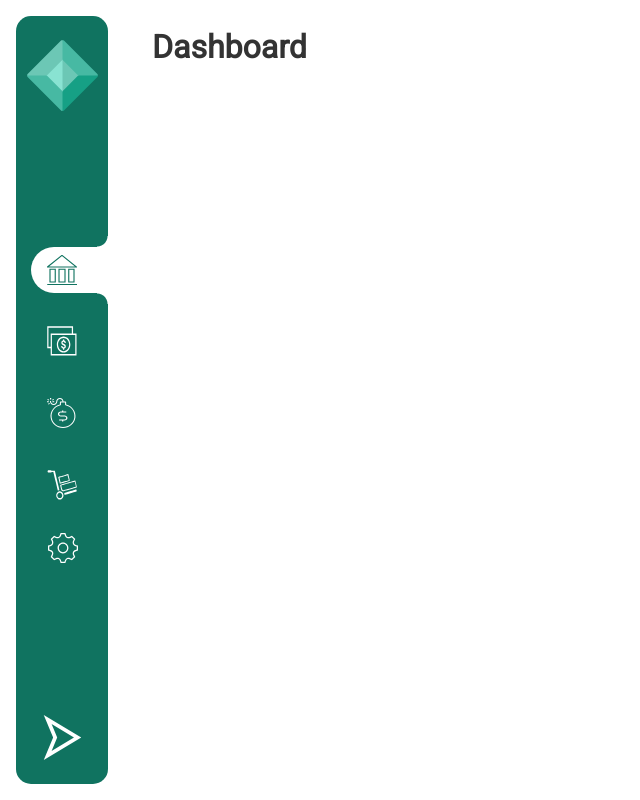
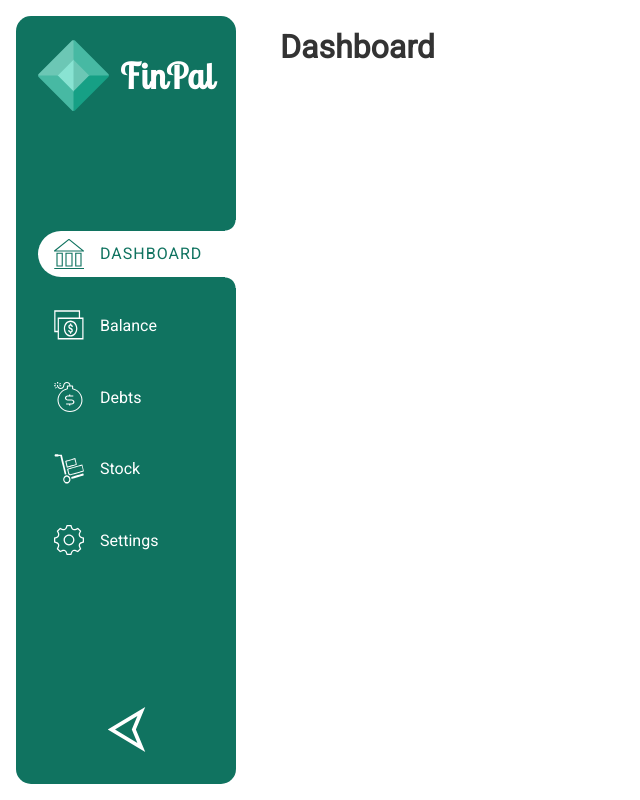
Before and after one commit to olivercastroteran/finpal, a React (Create React App) app: page / in a window 1280 px wide. Both pictures are taken after a click on the element 62 px from the left and 737 px from the top of the page. Shown: the whole page, without its empty margins (0-640 px from the left). Built offline with nearby package versions, Linux system fonts and the light colour scheme.

Commit message:
toggle sidebar functionality implemented

```diff
--- a/src/App.scss
+++ b/src/App.scss
@@ -14,6 +14,11 @@
   .sidebar {
     width: 92px;
     padding: 1.5rem 0;
+    transition: all 0.3s;
+  }
+
+  .sidebar.open {
+    width: 220px;
   }
 
   .content {
--- a/src/components/sidebar/Sidebar.js
+++ b/src/components/sidebar/Sidebar.js
@@ -1,16 +1,22 @@
 import './Sidebar.scss';
+import { Link } from 'react-router-dom';
+import { useSelector, useDispatch } from 'react-redux';
 import { FinPalImgLight, FinPalImgDark } from '../../assets/images';
 import { SettingsIcon, ArrowIcon } from '../../assets/icons';
-import { Link } from 'react-router-dom';
 import { links } from './components/data/data';
 import SidebarLink from './components/sidebarLinks/SidebarLink';
+import { toggleSidebar } from '../../store/actions/settingsActions';
 
 const Sidebar = () => {
+  const isSidebarOpen = useSelector((state) => state.settings.isSidebarOpen);
+  const dispatch = useDispatch();
+
   return (
-    <nav className="sidebar">
+    <nav className={isSidebarOpen ? 'sidebar open' : 'sidebar'}>
       <div className="sidebar__logo">
         <Link to="/">
           <FinPalImgLight />
+          {isSidebarOpen && <h1>FinPal</h1>}
         </Link>
       </div>
 
@@ -18,13 +24,16 @@ const Sidebar = () => {
         {links.map((link) => (
           <SidebarLink key={link.id} {...link} />
         ))}
-        <div className="settings--btn">
-          <SettingsIcon />
-        </div>
+        <li>
+          <div className="sidebar-link btn">
+            <SettingsIcon />
+            {isSidebarOpen && <p>Settings</p>}
+          </div>
+        </li>
       </ul>
 
-      <div className="sidebar__btn">
-        <ArrowIcon />
+      <div className="sidebar__btn" onClick={() => dispatch(toggleSidebar())}>
+        <ArrowIcon className={isSidebarOpen ? 'arrow open' : 'arrow'} />
       </div>
     </nav>
   );
--- a/src/components/sidebar/Sidebar.scss
+++ b/src/components/sidebar/Sidebar.scss
@@ -1,3 +1,5 @@
+@import url('https://fonts.googleapis.com/css2?family=Lobster+Two&display=swap');
+
 .sidebar {
   color: #fff;
   background-color: #107360;
@@ -15,12 +17,28 @@
     display: flex;
     justify-content: center;
     align-items: center;
+    transition: all 0.3s;
+
+    a {
+      text-decoration: none;
+      display: flex;
+      align-items: center;
+
+      h1 {
+        color: #fff;
+        margin-left: 0.7rem;
+        font-family: 'Lobster Two', cursive;
+        font-size: 2.2rem;
+        letter-spacing: 1px;
+      }
+    }
   }
 
   &__menu {
     list-style: none;
     width: 70%;
     margin-left: 30%;
+    transition: all 0.3s;
 
     & > li,
     .settings--btn {
@@ -40,9 +58,34 @@
     }
   }
 
+  &.open {
+    .sidebar__menu {
+      list-style: none;
+      width: 75%;
+      margin-left: 25%;
+    }
+  }
+
   &__btn {
+    width: 90%;
+    margin: 0 auto;
     display: flex;
     align-items: center;
     justify-content: center;
+    padding: 0.5rem;
+    border-radius: 15px;
+    transition: all 0.3s;
+
+    &:hover {
+      background-color: rgba($color: #fff, $alpha: 0.2);
+    }
+
+    .arrow {
+      transition: all 0.3s;
+    }
+
+    .arrow.open {
+      transform: rotate(-180deg);
+    }
   }
 }
--- a/src/components/sidebar/components/sidebarLinks/SidebarLink.js
+++ b/src/components/sidebar/components/sidebarLinks/SidebarLink.js
@@ -1,7 +1,10 @@
+import { useSelector } from 'react-redux';
 import { NavLink } from 'react-router-dom';
 import './SidebarLink.scss';
 
 const SidebarLink = ({ id, url, text, icon }) => {
+  const isSidebarOpen = useSelector((state) => state.settings.isSidebarOpen);
+
   return (
     <li>
       <NavLink
@@ -12,7 +15,7 @@ const SidebarLink = ({ id, url, text, icon }) => {
         }
       >
         <div className="sidebar-link__icon">{icon}</div>
-        {/* <p className="sidebar-link__text">{text}</p> */}
+        {isSidebarOpen && <p className="sidebar-link__text">{text}</p>}
       </NavLink>
     </li>
   );
--- a/src/components/sidebar/components/sidebarLinks/SidebarLink.scss
+++ b/src/components/sidebar/components/sidebarLinks/SidebarLink.scss
@@ -1,4 +1,5 @@
 .sidebar-link {
+  text-decoration: none;
   position: relative;
   margin-left: -20%;
   padding: 0.5rem 0 0.5rem 1rem;
@@ -6,10 +7,40 @@
   border-bottom-left-radius: 30px;
   display: flex;
   align-items: center;
-  justify-content: space-between;
+
+  &:hover {
+    background-color: rgba($color: #fff, $alpha: 0.2);
+  }
+
+  &.btn {
+    transition: all 0.3s;
+    border-radius: 30px;
+    width: 100%;
+
+    &:hover {
+      transform: scale(1.05);
+      box-shadow: 1px 2px 3px rgba($color: #000, $alpha: 0.1);
+    }
+
+    &:active {
+      transform: scale(1);
+      box-shadow: 1px 1px 2px rgba($color: #000, $alpha: 0.05);
+    }
+  }
+
+  p {
+    color: #fff;
+    margin-left: 1rem;
+  }
 
   &.active {
     background-color: #fff;
+
+    p {
+      color: #107360;
+      text-transform: uppercase;
+      letter-spacing: 1px;
+    }
 
     &:after,
     &:before {
--- a/src/index.js
+++ b/src/index.js
@@ -1,12 +1,22 @@
 import React from 'react';
 import ReactDOM from 'react-dom';
 import './index.scss';
+import { createStore } from 'redux';
+import { Provider } from 'react-redux';
+import rootReducer from './store/reducers/rootReducer';
 import App from './App';
 import reportWebVitals from './reportWebVitals';
 
+const store = createStore(
+  rootReducer,
+  window.__REDUX_DEVTOOLS_EXTENSION__ && window.__REDUX_DEVTOOLS_EXTENSION__()
+);
+
 ReactDOM.render(
   <React.StrictMode>
-    <App />
+    <Provider store={store}>
+      <App />
+    </Provider>
   </React.StrictMode>,
   document.getElementById('root')
 );
--- a/src/index.scss
+++ b/src/index.scss
@@ -28,6 +28,6 @@ body > div {
 }
 
 ::selection {
-  background-color: #1ed75f4b;
+  background-color: #10735fc7;
   color: #fff;
 }
--- /dev/null
+++ b/src/store/actions/settingsActions.js
@@ -0,0 +1,5 @@
+export const toggleSidebar = () => {
+  return {
+    type: 'TOGGLE_SIDEBAR',
+  };
+};
--- /dev/null
+++ b/src/store/reducers/rootReducer.js
@@ -0,0 +1,8 @@
+import { combineReducers } from 'redux';
+import { settingsReducer } from './settingsReducer';
+
+const rootReducer = combineReducers({
+  settings: settingsReducer,
+});
+
+export default rootReducer;
--- /dev/null
+++ b/src/store/reducers/settingsReducer.js
@@ -0,0 +1,15 @@
+const initState = {
+  isSidebarOpen: false,
+};
+
+export const settingsReducer = (state = initState, action) => {
+  switch (action.type) {
+    case 'TOGGLE_SIDEBAR':
+      return {
+        ...state,
+        isSidebarOpen: !state.isSidebarOpen,
+      };
+    default:
+      return state;
+  }
+};
```
Also changed, not shown: 1 other file (tests, documents, lock files or other folders).
